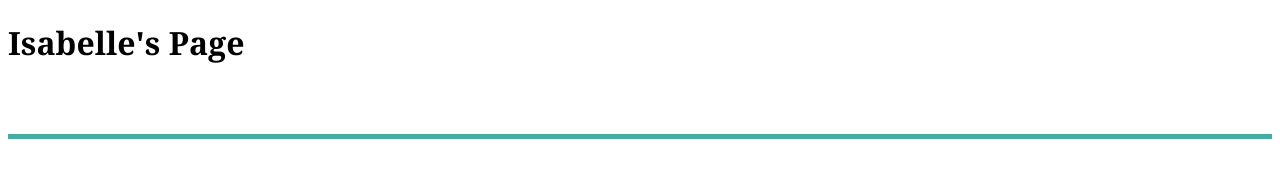
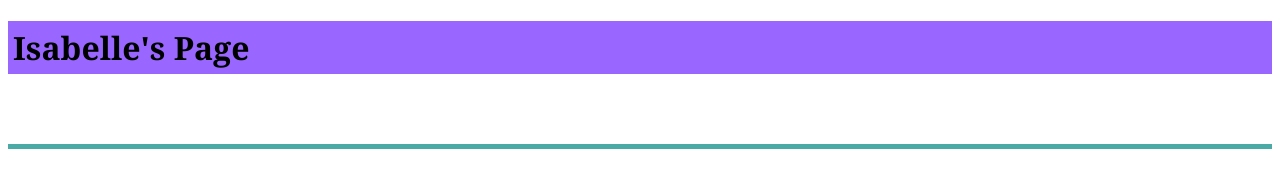
Before and after one commit to itermaat/itermaat.github.io, a plain HTML site: page mypage.html in a window 1280 px wide. Drawn offline with Linux system fonts and the light colour scheme.

Commit message:
add color to h1

```diff
--- a/style.css
+++ b/style.css
@@ -1,5 +1,7 @@
 h1{
 	font-family: 'Georgia', Times, Times New Roman, serif;
+	padding:5px;
+	background-color: #9966ff
 }
 footer{
 	margin-top: 70px;
```
